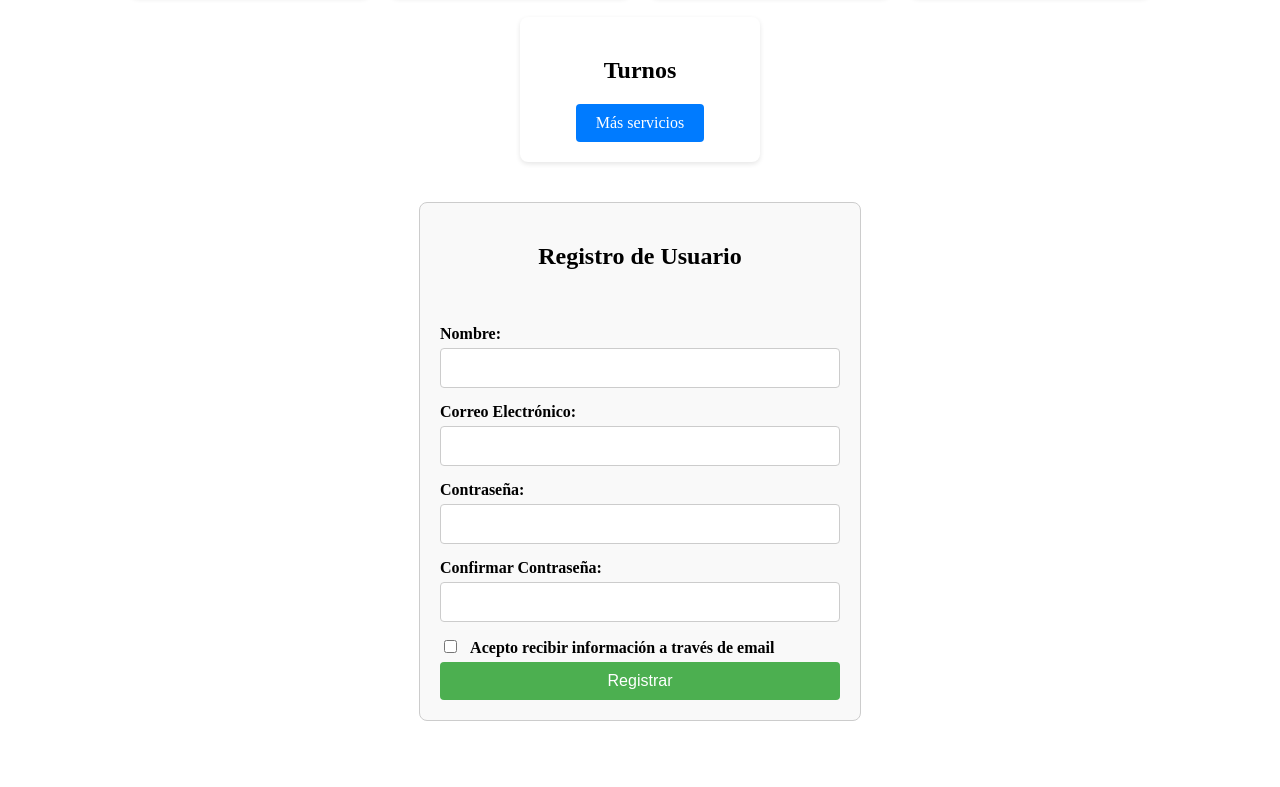
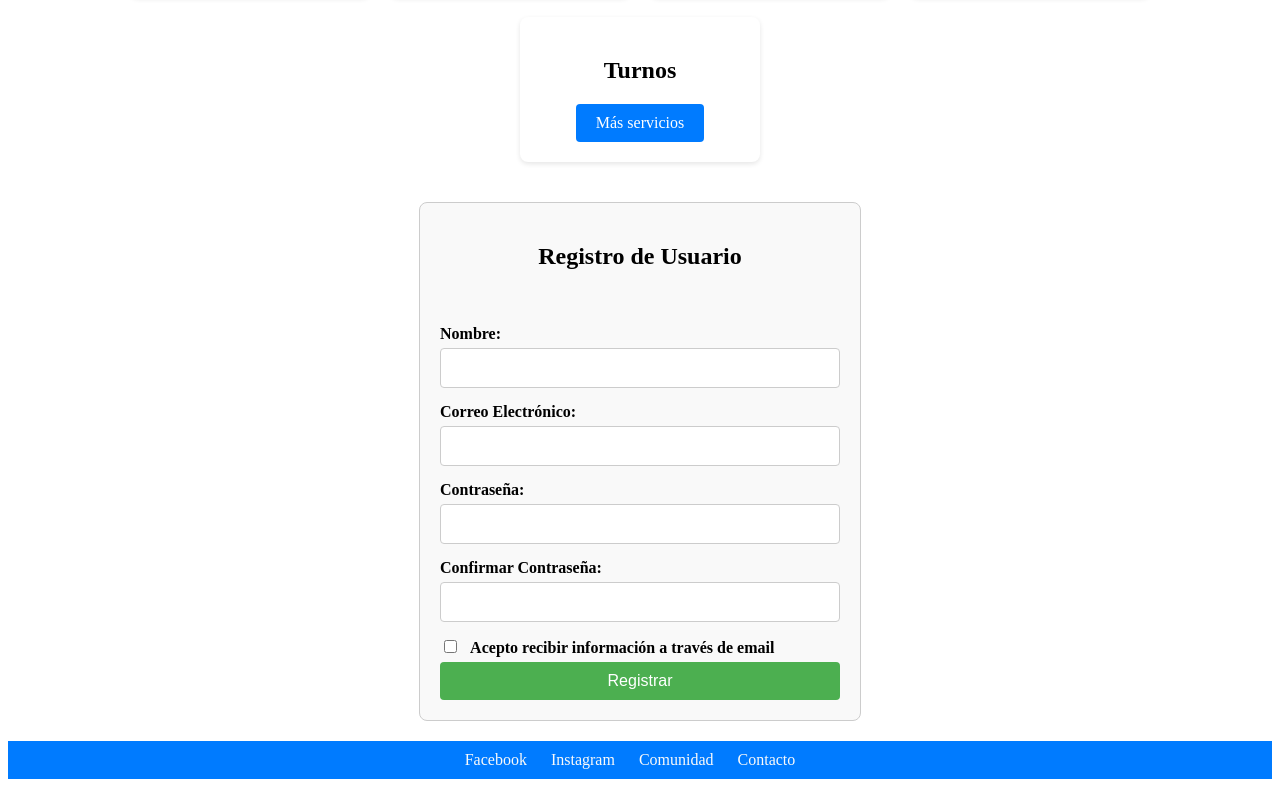
Before and after one commit to desarrolador/veterinaria-app, a website: page html/index.html in a window 1280 px wide. Shown: the part 705-1492 px from the top of the page. Before the commit the page ends 1446 px from the top, so only its background shows below. Drawn offline with Linux system fonts and the light colour scheme.

Commit message:
nuevas actualizaciones

```diff
--- a/html/index.html
+++ b/html/index.html
@@ -75,5 +75,17 @@
     </div>
 
     <script src="../js/index.js"></script>
+
+    <footer class="footer">
+
+        <div class="redes sociales">
+            <ul class="ul">
+                <li class="li"><a class="a" href="">Facebook</a></li>
+                <li class="li"><a class="a" href="">Instagram</a></li>
+                <li class="li"><a class="a" href="">Comunidad</a></li>
+                <li class="li"><a class="a" href="">Contacto</a></li>
+            </ul>
+        </div>
+    </footer>
 </body>
 </html>
--- a/styles.css
+++ b/styles.css
@@ -124,10 +124,6 @@ header h1 {
     color: #333;
 }
 
-#status-list,
-#vet-updates {
-    /* Estilos para listas dinámicas */
-}
 
 .status-item {
     background-color: #fff;
@@ -303,3 +299,34 @@ header h1 {
 .registro button:hover {
     background-color: #45a049;
 }
+
+
+.footer {
+    background-color:#007bff;
+    color:white;
+    text-align:center;
+    padding:10px;
+}
+
+.ul {
+    list-style-type: none;
+    padding:0;
+    margin:0;
+
+}
+
+.li {
+    display: inline;
+    margin-right:20px;
+
+}
+
+.a {
+    text-decoration: none;
+    color: #f9f9f9;
+}
+
+.a:hover {
+    cursor:pointer;
+    color: black;
+}
```
